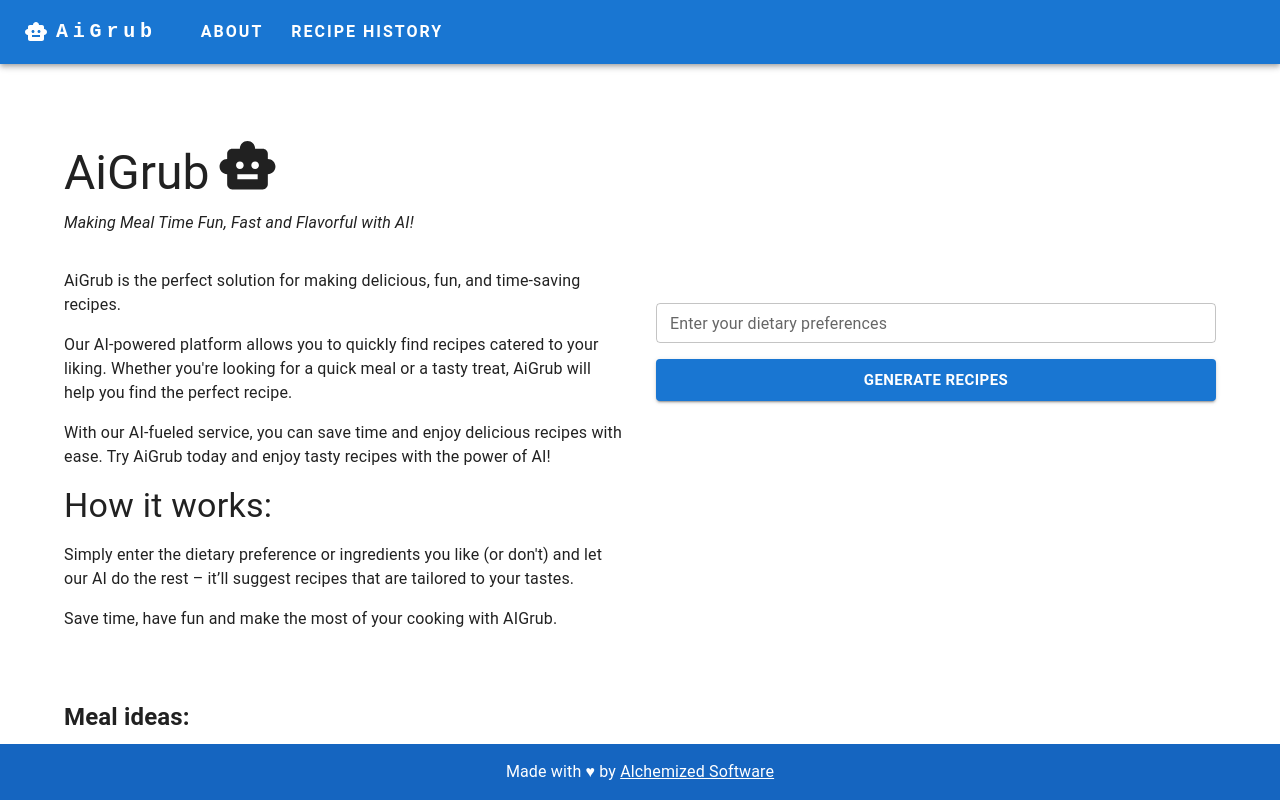
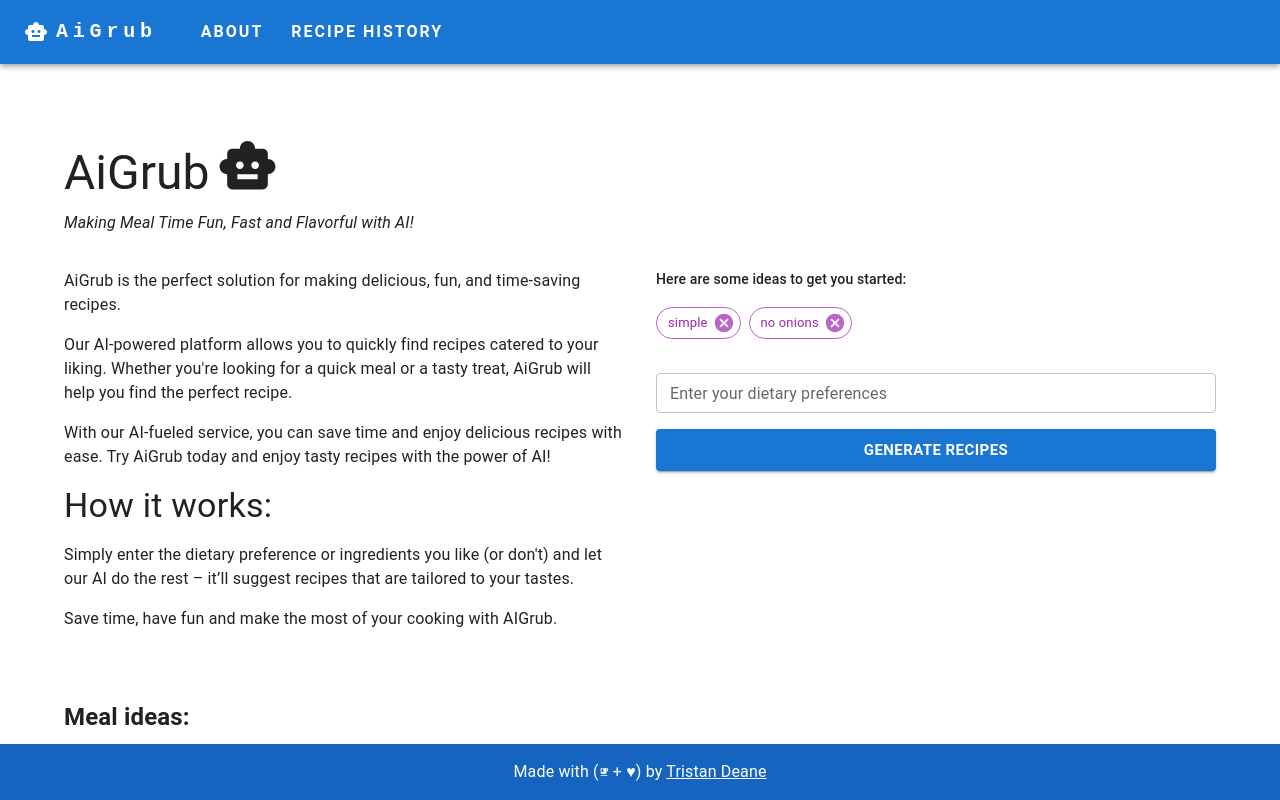
Before and after one commit to IM-Deane/aigrub, a Next.js app: page / in a window 1280 px wide. Built offline with nearby package versions, Linux system fonts and the light colour scheme.

Commit message:
Added initial tag examples. Updated footer to reflect personal project nature instead of biz.

```diff
--- a/components/Footer.tsx
+++ b/components/Footer.tsx
@@ -5,17 +5,23 @@ import Grid from "@mui/material/Grid";
 import Link from "@mui/material/Link";
 import Typography from "@mui/material/Typography";
 
+import EmojiFoodBeverageIcon from "@mui/icons-material/EmojiFoodBeverage";
+
 function Copyright() {
 	return (
 		<Fragment>
-			Made with &hearts; by{" "}
+			Made with{" "}
+			<span>
+				(<EmojiFoodBeverageIcon sx={{ fontSize: "10px" }} /> + &hearts;){" "}
+			</span>{" "}
+			by{" "}
 			<Link
 				color="inherit"
-				href="https://alchemizedsoftware.com"
+				href="https://tristandeane.ca"
 				target="_blank"
 				rel="noopener norefer"
 			>
-				Alchemized Software
+				Tristan Deane
 			</Link>
 		</Fragment>
 	);
--- a/components/RecipeForm.tsx
+++ b/components/RecipeForm.tsx
@@ -4,9 +4,20 @@ import Chip from "@mui/material/Chip";
 import LoadingButton from "@mui/lab/LoadingButton";
 import Stack from "@mui/material/Stack";
 import TextField from "@mui/material/TextField";
+import Typography from "@mui/material/Typography";
 
 const RecipeForm = ({ handleMeals }) => {
-	const [dietPreferences, setDietPreferences] = React.useState([]);
+	// starting tags that can provide users with inspiration
+	const [dietPreferences, setDietPreferences] = React.useState([
+		{
+			key: 0,
+			label: "simple",
+		},
+		{
+			key: 1,
+			label: "no onions",
+		},
+	]);
 	const [newPreference, setNewPref] = React.useState("");
 	const [isLoading, setIsLoading] = React.useState(false);
 
@@ -64,7 +75,10 @@ const RecipeForm = ({ handleMeals }) => {
 
 	return (
 		<div style={{ width: "100%" }}>
-			<Stack direction="row" spacing={1}>
+			<Typography variant="subtitle2" paragraph gutterBottom>
+				Here are some ideas to get you started:
+			</Typography>
+			<Stack direction="row" spacing={1} sx={{ minHeight: "32px" }}>
 				{dietPreferences.map((pref) => (
 					<Chip
 						key={pref.key}
```
